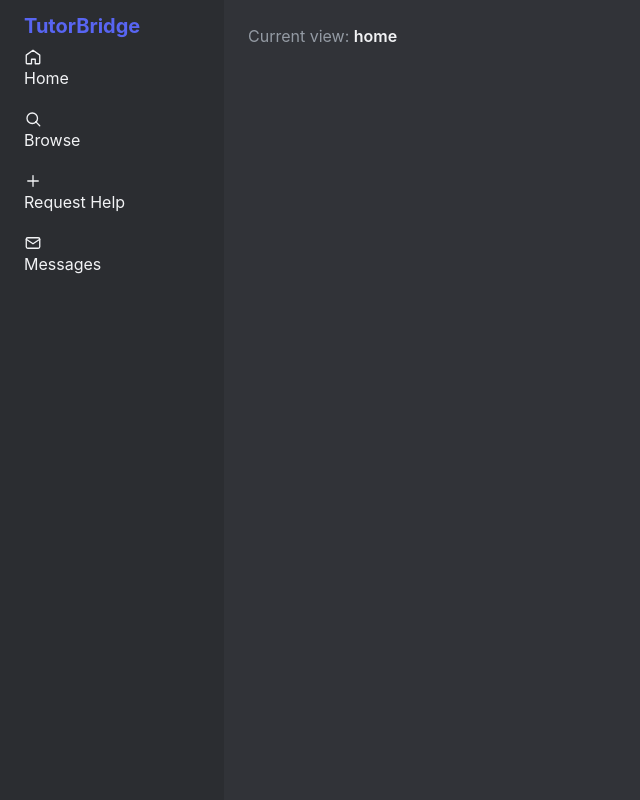
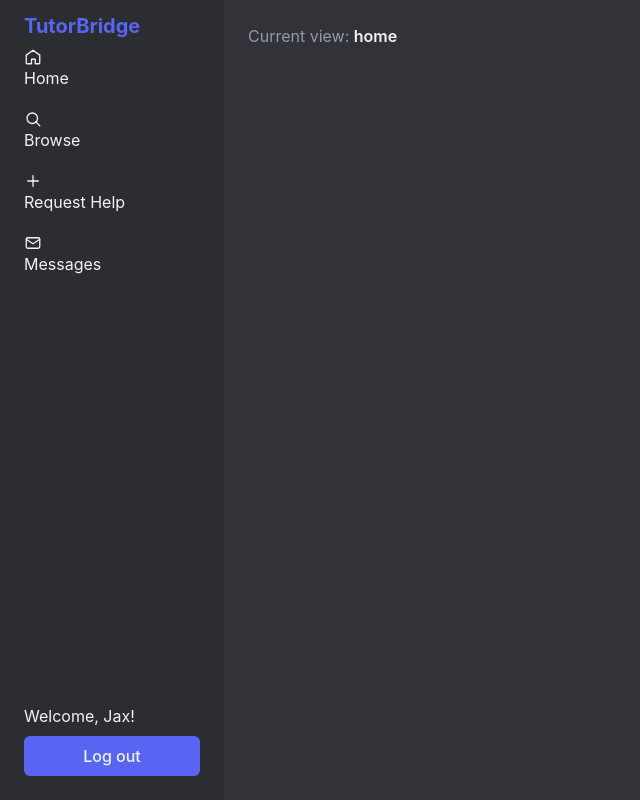
Before and after one commit to Jacksonaustin/TutorBridge-, a React app in the folder frontend/: page / in a window 1280 px wide. Shown: the whole page, without its empty margins (0-640 px from the left). Built offline with nearby package versions, Linux system fonts and the light colour scheme; the HTML template or start-up script is replaced by a standard one.

Commit message:
Added login button pinned to bottom. User set to null to test, but isn't actually implemented fully

```diff
--- a/frontend/src/components/NavBar.jsx
+++ b/frontend/src/components/NavBar.jsx
@@ -1,8 +1,8 @@
 import { HomeIcon, SearchIcon, PlusIcon, MailIcon } from './Icons'
-
+{/*import {useAuth} from '../auth/authContext'*/}
 function NavBar({ onNavClick }) {
 
-    //hardcoded links for navbar
+    {/*hardcoded links for navbar*/}
   const links = [
     { key: 'home', label: 'Home' , icon: HomeIcon },
     { key: 'browse', label: 'Browse', icon: SearchIcon },
@@ -10,22 +10,52 @@ function NavBar({ onNavClick }) {
     { key: 'Messages', label: 'Messages', icon: MailIcon  },
   ]
 
+  const user = { name: 'Jax' }
   return (
 
     <header className="flex flex-col w-56 shrink-0 min-h-screen  bg-TutorBridge-dark px-6 py-3 text-TutorBridge-text">
       <div className="text-xl font-bold text-TutorBridge-accent">TutorBridge</div>
       <nav className="flex flex-col gap-1">
+
+        {/*create buttons for navbar*/}
         {links.map(({ key, label, icon: Icon }) => (
           <button
             key={key}
             onClick={() => onNavClick(key)}
             className="w-full py-2 text-left hover:bg-TutorBridge-input"
-          >
+            >
+
+
+
+              {/*display icon*/}
             <Icon size = {20} className="shrink-0" />
+
+
             <span>{label}</span>
           </button>
         ))}
       </nav>
+
+      {/*login */}
+
+      <div className="mt-auto py-3">
+        {user ? (
+          <div className = "flex flex-col gap-2">
+            <span className="text-TutorBridge-text">Welcome, {user.name}!</span>
+          <button className = "w-full py-2 bg-TutorBridge-accent hover:bg-TutorBridge-accent-hover text-TutorBridge-text font-medium rounded-md" onClick={() => onNavClick('logout')}>
+            Log out
+          </button>
+          </div>
+        ) : (
+          <button
+            onClick={() => onNavClick('login')}
+            className="w-full py-2 bg-TutorBridge-accent hover:bg-TutorBridge-accent-hover text-TutorBridge-text font-medium rounded-md"
+          >
+            Sign in
+          </button>
+        )}
+      </div>
+
     </header>
   )
 }
--- a/frontend/src/index.css
+++ b/frontend/src/index.css
@@ -1,10 +1,4 @@
 @import "tailwindcss";
-
-body {
-  margin: 0;
-  padding: 0;
-  box-sizing: border-box;
-}
 
 
 /* TutorBridge color theme */
@@ -20,3 +14,9 @@ body {
   --color-TutorBridge-online: #23a559;
   --color-TutorBridge-danger: #f23f42;
 }
+
+body {
+  margin: 0;
+  padding: 0;
+  box-sizing: border-box;
+}
```
Also changed, not shown: frontend/src/components/Home.jsx (deleted).
